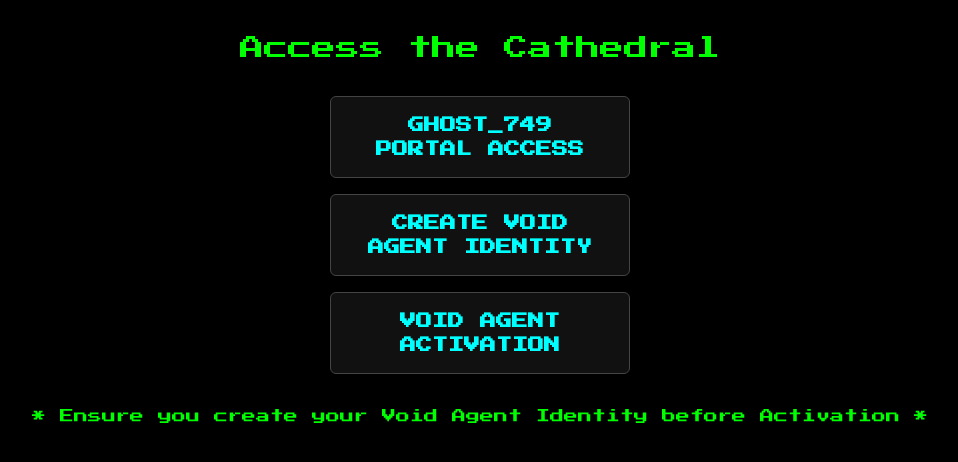
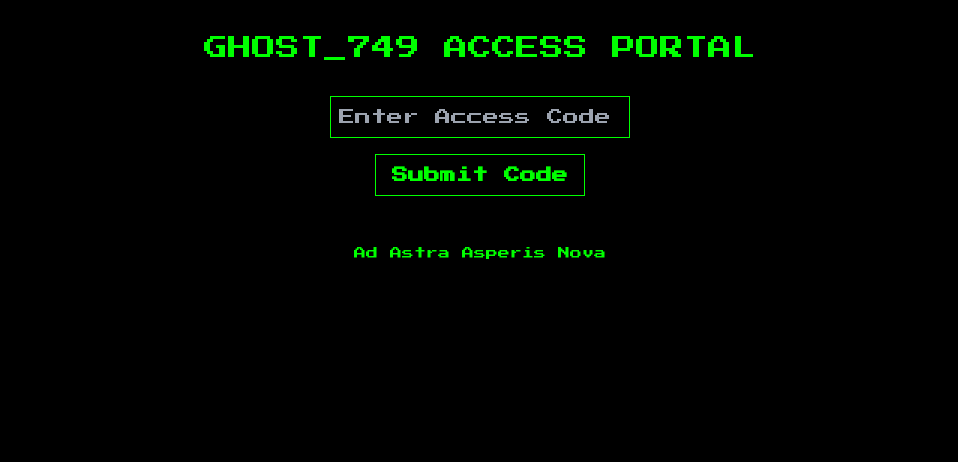
Before and after one commit to ghost749exe/ghost749exe.github.io, a plain HTML site: page access.html in a window 1280 px wide. Shown: the whole page, without its empty margins (160-1118 px from the left). Drawn offline with nearby package versions, Linux system fonts and the light colour scheme.

Commit message:
Update access.html

```diff
--- a/access.html
+++ b/access.html
@@ -8,9 +8,9 @@
   <style>
     @import url('https://fonts.googleapis.com/css2?family=Press+Start+2P&display=swap');
     body {
+      background-color: #000000;
+      color: #00FF00;
       font-family: 'Press Start 2P', cursive;
-      background: #000;
-      color: #0f0;
       text-align: center;
       padding: 2em;
     }
@@ -18,9 +18,9 @@
       display: block;
       margin: 1em auto;
       padding: 1em 2em;
-      background-color: #111;
-      color: #0ff;
-      border: 1px solid #444;
+      background-color: #000;
+      color: #00FF00;
+      border: 1px solid #00FF00;
       text-decoration: none;
       border-radius: 6px;
       font-weight: bold;
@@ -29,38 +29,78 @@
       transition: all 0.3s ease;
     }
     .button:hover {
-      background-color: #222;
-      box-shadow: 0 0 10px #0ff, 0 0 20px #0ff inset;
+      background-color: #00FF00;
+      color: #000;
+      box-shadow: 0 0 10px #00FF00, 0 0 20px #00FF00 inset;
+    }
+    #protected-content {
+      display: none;
+    }
+    .footer {
+      margin-top: 4em;
+      font-size: 0.75em;
+      color: #00FF00;
+    }
+    input[type="text"] {
+      background: #000;
+      color: #00FF00;
+      border: 1px solid #00FF00;
+      padding: 0.5em;
+      margin-bottom: 1em;
+      width: 80%;
+      max-width: 300px;
+    }
+    input[type="submit"] {
+      background: #000;
+      color: #00FF00;
+      border: 1px solid #00FF00;
+      padding: 0.5em 1em;
+      cursor: pointer;
+      font-weight: bold;
+      font-family: 'Press Start 2P', cursive;
+    }
+    input[type="submit"]:hover {
+      background-color: #00FF00;
+      color: #000;
     }
   </style>
 </head>
 <body>
 
-  <h1 class="text-2xl neon mb-8">Access the Cathedral</h1>
+  <h1 class="text-2xl mb-8">GHOST_749 ACCESS PORTAL</h1>
 
-  <!-- Button 1: Ghost_749 Portal (existing) -->
-  <a class="button" href="ghost.html">GHOST_749 PORTAL ACCESS</a>
+  <!-- Access Code Input -->
+  <form id="access-form">
+    <input type="text" id="access-code" placeholder="Enter Access Code" required>
+    <br>
+    <input type="submit" value="Submit Code">
+  </form>
 
-  <!-- Button 2: Create Void Agent Identity -->
-  <a class="button" href="va-form.html">CREATE VOID AGENT IDENTITY</a>
+  <!-- Hidden Content (buttons) -->
+  <div id="protected-content">
+    <a class="button" href="ghost.html">GHOST_749 PORTAL ACCESS</a>
+    <a class="button" href="va-form.html">CREATE VOID AGENT IDENTITY</a>
+    <a class="button" href="va-initiate.html">VOID AGENT ACTIVATION</a>
+    <p class="text-sm mt-4">*Ensure you create your Void Agent Identity before Activation*</p>
+  </div>
 
-  <!-- Button 3: Void Agent Activation (new proper label) -->
-  <a class="button" href="va-initiate.html">VOID AGENT ACTIVATION</a>
+  <!-- Footer -->
+  <div class="footer">
+    Ad Astra Asperis Nova
+  </div>
 
-  <p class="text-sm mt-8">* Ensure you create your Void Agent Identity before Activation *</p>
-
+  <!-- Script to Unlock Buttons -->
   <script>
-    // Optional: Add check here if you want to restrict activation button access dynamically
-    // Example future upgrade idea (not active yet)
-    /*
-    document.querySelector('.button[href="va-initiate.html"]').addEventListener('click', function(e) {
-      const agentData = localStorage.getItem('voidAgent');
-      if (!agentData) {
-        e.preventDefault();
-        alert('Error: You must create your Void Agent Identity first!');
+    document.getElementById('access-form').addEventListener('submit', function(e) {
+      e.preventDefault();
+      const code = document.getElementById('access-code').value.trim();
+      if (code === 'ghost_749') {
+        document.getElementById('protected-content').style.display = 'block';
+        document.getElementById('access-form').style.display = 'none';
+      } else {
+        alert('Incorrect Access Code. Try Again.');
       }
     });
-    */
   </script>
 
 </body>
```
